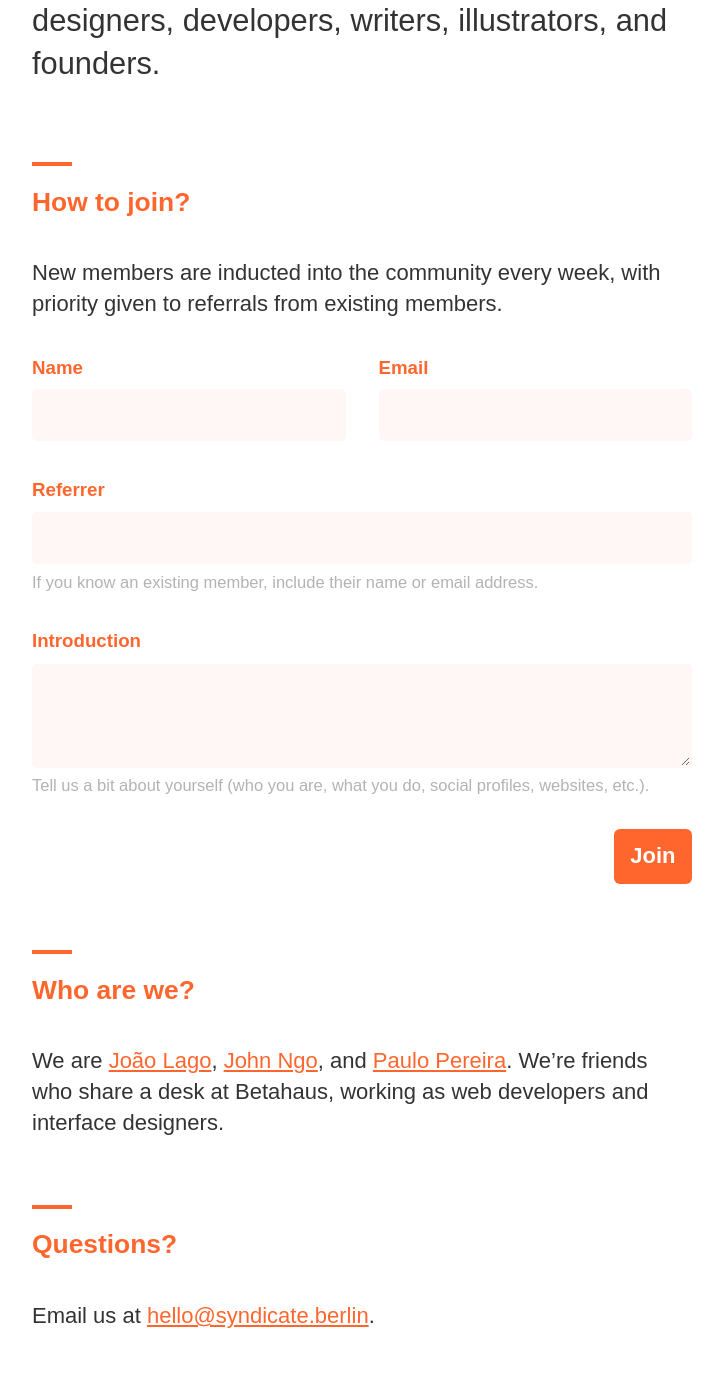
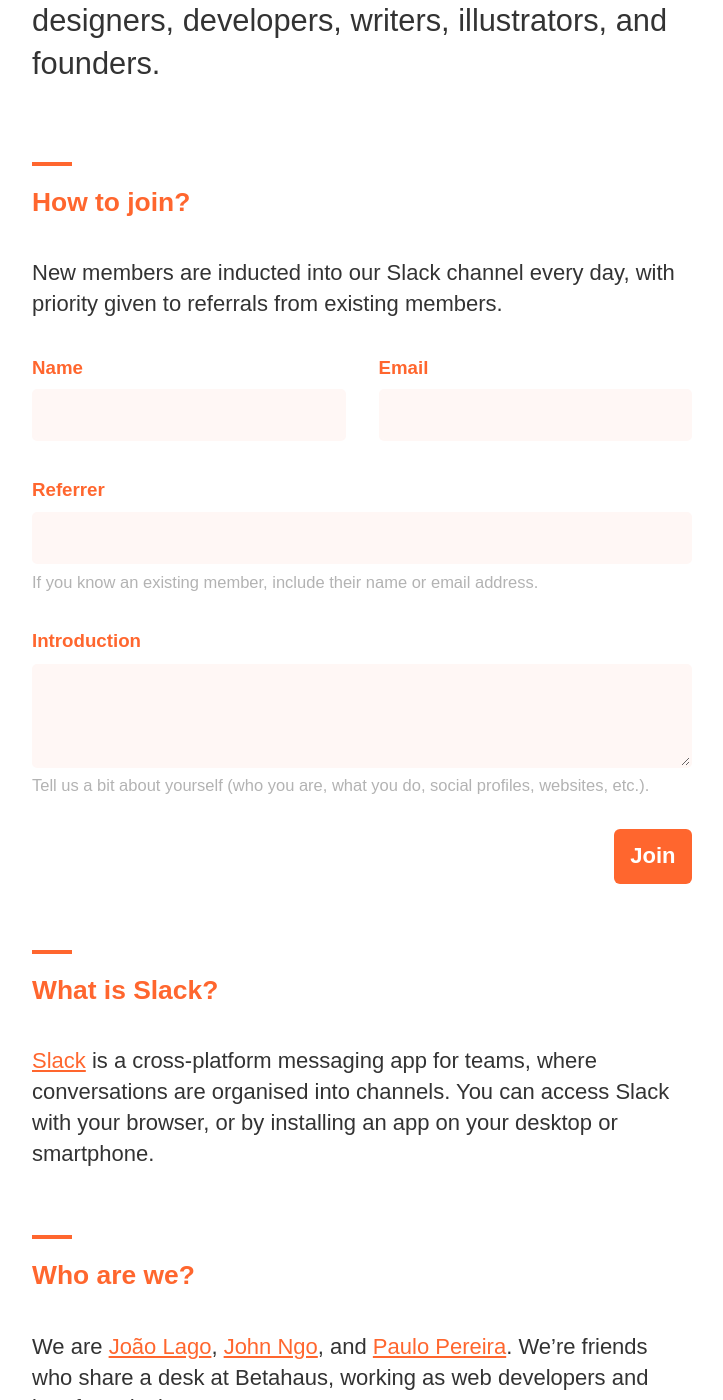
Before and after one commit to syndicateberlin/syndicate.berlin, a Jekyll site: the page built from index.html, in a window 1280 px wide and 1400 px high, scrolled down 546 px. Shown: the whole window, without its empty margins (34-757 px from the left). Built offline with Jekyll 4.4.1, drawn with Linux system fonts in a browser that asks for light colours.

Commit message:
Added Slack references.

```diff
--- a/index.html
+++ b/index.html
@@ -5,7 +5,7 @@ layout: application
 <p class="intro"><strong>We&rsquo;re a friendly community of creative types based in Berlin.</strong>  Our members include designers, developers, writers, illustrators, and founders.</p>
 
 <h2>How to join?</h2>
-<p>New members are inducted into the community every week, with priority given to referrals from existing members.</p>
+<p>New members are inducted into our Slack channel every day, with priority given to referrals from existing members.</p>
 <form action="http://campaigns.smallepic.com/t/r/s/hrhihyk/" method="post">
   <div class="cols">
     <div class="col width-1/2">
@@ -32,6 +32,9 @@ layout: application
   </p>
 </form>
 
+<h2>What is Slack?</h2>
+<p><a href="https://slack.com/">Slack</a> is a cross-platform messaging app for teams, where conversations are organised into channels.  You can access Slack with your browser, or by installing an app on your desktop or smartphone.</p>
+
 <h2>Who are we?</h2>
 <p>We are <a href="https://twitter.com/joaoLago">Jo&atilde;o Lago</a>, <a href="https://twitter.com/jngo">John Ngo</a>, and <a href="https://twitter.com/paulozoom">Paulo Pereira</a>.  We&rsquo;re friends who share a desk at Betahaus, working as web developers and interface designers.</p>
 
```
